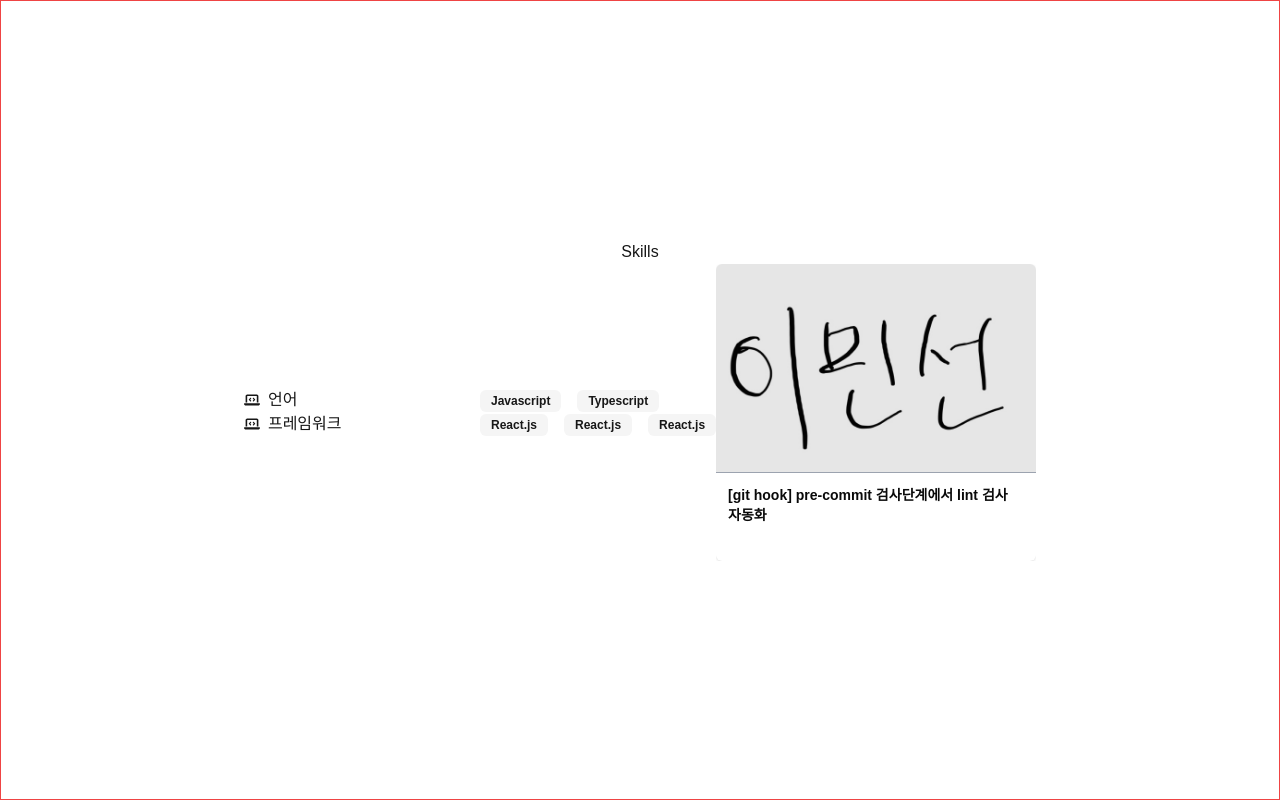
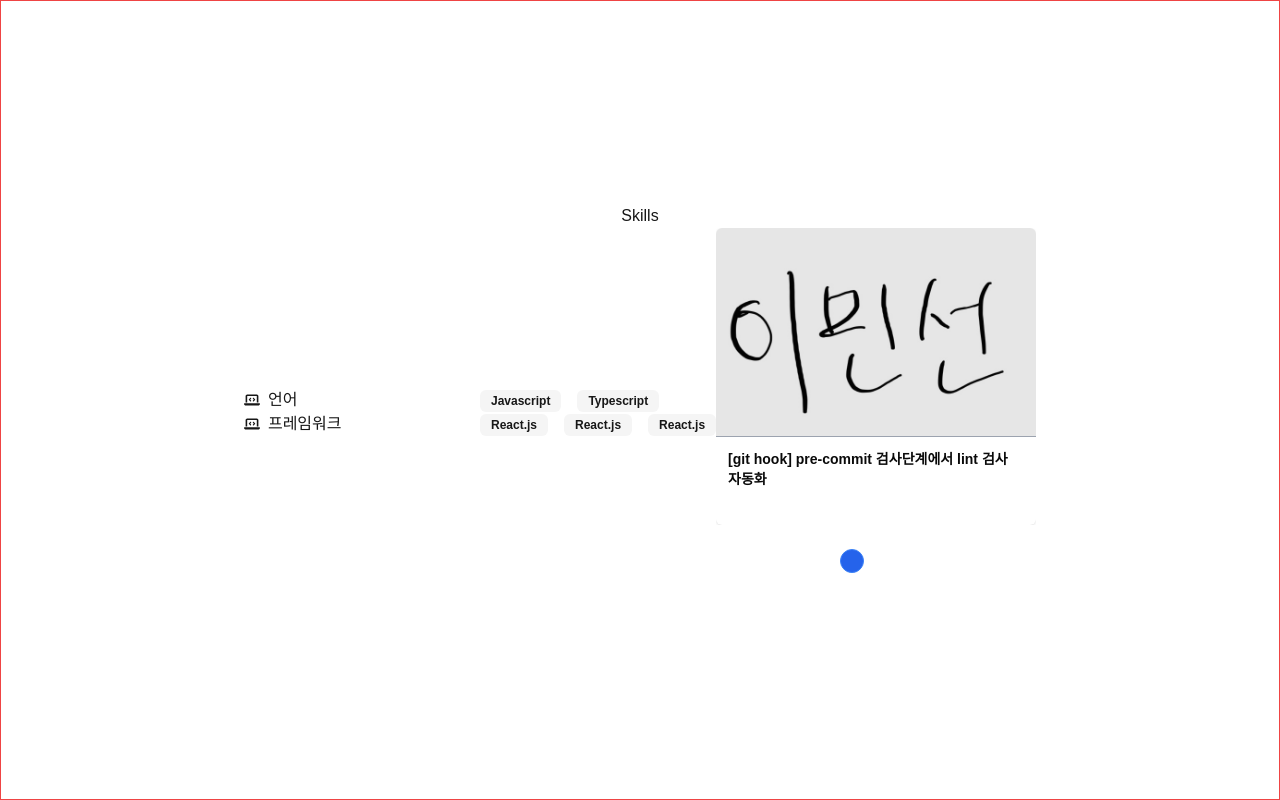
Before and after one commit to minsun0714/frontend-porfolio, a Next.js app in the folder frontend/: page / in a window 1280 px wide. Shown: the part 800-1600 px from the top of the page. Built offline with nearby package versions, Linux system fonts and the light colour scheme.

Commit message:
feat: 버튼을 클릭하면 캐루셀이 넘어가도록 구현 (캐루셀이 넘어가면 버튼이 변경되도록 추가 작업 필요요)

```diff
--- a/frontend/src/components/Skill/StudyMaterials.tsx
+++ b/frontend/src/components/Skill/StudyMaterials.tsx
@@ -5,8 +5,8 @@ import {
 	Carousel,
 	CarouselContent,
 	CarouselItem,
-	CarouselNext,
-	CarouselPrevious,
+	CarouselPointerProvider,
+	CarouselPointer,
 } from "@/components/ui/carousel";
 
 export const StudyMaterials = () => {
@@ -18,13 +18,13 @@ export const StudyMaterials = () => {
 			url: "https://velog.io/@jasmine0714/AWS-ALB",
 		},
 		{
-			id: 0,
+			id: 1,
 			title: "[git hook] pre-commit 검사단계에서 lint 검사 자동화",
 			thumbnailImg: images.thumbnail,
 			url: "https://velog.io/@jasmine0714/AWS-ALB",
 		},
 		{
-			id: 0,
+			id: 2,
 			title: "[git hook] pre-commit 검사단계에서 lint 검사 자동화",
 			thumbnailImg: images.thumbnail,
 			url: "https://velog.io/@jasmine0714/AWS-ALB",
@@ -34,8 +34,8 @@ export const StudyMaterials = () => {
 		<section>
 			<Carousel className="w-full max-w-xs">
 				<CarouselContent>
-					{studyMaterialCards.map((card, index) => (
-						<CarouselItem key={index}>
+					{studyMaterialCards.map((card) => (
+						<CarouselItem key={card.id}>
 							<div className="">
 								<Card>
 									<CardContent className="flex flex-col items-center justify-center">
@@ -57,6 +57,15 @@ export const StudyMaterials = () => {
 						</CarouselItem>
 					))}
 				</CarouselContent>
+				<CarouselPointerProvider>
+					{studyMaterialCards.map((material, idx) => {
+						return (
+							<li key={material.id}>
+								<CarouselPointer targetIdx={idx} />
+							</li>
+						);
+					})}
+				</CarouselPointerProvider>
 			</Carousel>
 		</section>
 	);
--- a/frontend/src/components/ui/carousel.tsx
+++ b/frontend/src/components/ui/carousel.tsx
@@ -1,43 +1,42 @@
-import * as React from "react"
 import useEmblaCarousel, {
 	type UseEmblaCarouselType,
-} from "embla-carousel-react"
-import { ArrowLeft, ArrowRight } from "lucide-react"
+} from "embla-carousel-react";
+import { ArrowLeft, ArrowRight } from "lucide-react";
+import * as React from "react";
+import { Button } from "@/components/ui/button";
+import { cn } from "@/lib/utils";
 
-import { cn } from "@/lib/utils"
-import { Button } from "@/components/ui/button"
-
-type CarouselApi = UseEmblaCarouselType[1]
-type UseCarouselParameters = Parameters<typeof useEmblaCarousel>
-type CarouselOptions = UseCarouselParameters[0]
-type CarouselPlugin = UseCarouselParameters[1]
+type CarouselApi = UseEmblaCarouselType[1];
+type UseCarouselParameters = Parameters<typeof useEmblaCarousel>;
+type CarouselOptions = UseCarouselParameters[0];
+type CarouselPlugin = UseCarouselParameters[1];
 
 type CarouselProps = {
-  opts?: CarouselOptions
-  plugins?: CarouselPlugin
-  orientation?: "horizontal" | "vertical"
-  setApi?: (api: CarouselApi) => void
+	opts?: CarouselOptions;
+	plugins?: CarouselPlugin;
+	orientation?: "horizontal" | "vertical";
+	setApi?: (api: CarouselApi) => void;
+};
+
+type CarouselContextProps = {
+	carouselRef: ReturnType<typeof useEmblaCarousel>[0];
+	api: ReturnType<typeof useEmblaCarousel>[1];
+	scrollPrev: () => void;
+	scrollNext: () => void;
+	canScrollPrev: boolean;
+	canScrollNext: boolean;
+} & CarouselProps;
+
+const CarouselContext = React.createContext<CarouselContextProps | null>(null);
+
+function useCarousel() {
+	const context = React.useContext(CarouselContext);
+
+	if (!context) {
+		throw new Error("useCarousel must be used within a <Carousel />");
 	}
 
-type CarouselContextProps = {
-  carouselRef: ReturnType<typeof useEmblaCarousel>[0]
-  api: ReturnType<typeof useEmblaCarousel>[1]
-  scrollPrev: () => void
-  scrollNext: () => void
-  canScrollPrev: boolean
-  canScrollNext: boolean
-} & CarouselProps
-
-const CarouselContext = React.createContext<CarouselContextProps | null>(null)
-
-function useCarousel() {
-  const context = React.useContext(CarouselContext)
-
-  if (!context) {
-    throw new Error("useCarousel must be used within a <Carousel />")
-  }
-
-  return context
+	return context;
 }
 
 const Carousel = React.forwardRef<
@@ -54,69 +53,69 @@ const Carousel = React.forwardRef<
 			children,
 			...props
 		},
-    ref
+		ref,
 	) => {
 		const [carouselRef, api] = useEmblaCarousel(
 			{
 				...opts,
 				axis: orientation === "horizontal" ? "x" : "y",
 			},
-      plugins
-    )
-    const [canScrollPrev, setCanScrollPrev] = React.useState(false)
-    const [canScrollNext, setCanScrollNext] = React.useState(false)
+			plugins,
+		);
+		const [canScrollPrev, setCanScrollPrev] = React.useState(false);
+		const [canScrollNext, setCanScrollNext] = React.useState(false);
 
 		const onSelect = React.useCallback((api: CarouselApi) => {
 			if (!api) {
-        return
+				return;
 			}
 
-      setCanScrollPrev(api.canScrollPrev())
-      setCanScrollNext(api.canScrollNext())
-    }, [])
+			setCanScrollPrev(api.canScrollPrev());
+			setCanScrollNext(api.canScrollNext());
+		}, []);
 
 		const scrollPrev = React.useCallback(() => {
-      api?.scrollPrev()
-    }, [api])
+			api?.scrollPrev();
+		}, [api]);
 
 		const scrollNext = React.useCallback(() => {
-      api?.scrollNext()
-    }, [api])
+			api?.scrollNext();
+		}, [api]);
 
 		const handleKeyDown = React.useCallback(
 			(event: React.KeyboardEvent<HTMLDivElement>) => {
 				if (event.key === "ArrowLeft") {
-          event.preventDefault()
-          scrollPrev()
+					event.preventDefault();
+					scrollPrev();
 				} else if (event.key === "ArrowRight") {
-          event.preventDefault()
-          scrollNext()
+					event.preventDefault();
+					scrollNext();
 				}
 			},
-      [scrollPrev, scrollNext]
-    )
+			[scrollPrev, scrollNext],
+		);
 
 		React.useEffect(() => {
 			if (!api || !setApi) {
-        return
+				return;
 			}
 
-      setApi(api)
-    }, [api, setApi])
+			setApi(api);
+		}, [api, setApi]);
 
 		React.useEffect(() => {
 			if (!api) {
-        return
+				return;
 			}
 
-      onSelect(api)
-      api.on("reInit", onSelect)
-      api.on("select", onSelect)
+			onSelect(api);
+			api.on("reInit", onSelect);
+			api.on("select", onSelect);
 
 			return () => {
-        api?.off("select", onSelect)
-      }
-    }, [api, onSelect])
+				api?.off("select", onSelect);
+			};
+		}, [api, onSelect]);
 
 		return (
 			<CarouselContext.Provider
@@ -143,16 +142,16 @@ const Carousel = React.forwardRef<
 					{children}
 				</div>
 			</CarouselContext.Provider>
-    )
-  }
-)
-Carousel.displayName = "Carousel"
+		);
+	},
+);
+Carousel.displayName = "Carousel";
 
 const CarouselContent = React.forwardRef<
 	HTMLDivElement,
 	React.HTMLAttributes<HTMLDivElement>
 >(({ className, ...props }, ref) => {
-  const { carouselRef, orientation } = useCarousel()
+	const { carouselRef, orientation } = useCarousel();
 
 	return (
 		<div ref={carouselRef} className="overflow-hidden">
@@ -161,20 +160,20 @@ const CarouselContent = React.forwardRef<
 				className={cn(
 					"flex",
 					orientation === "horizontal" ? "-ml-4" : "-mt-4 flex-col",
-          className
+					className,
 				)}
 				{...props}
 			/>
 		</div>
-  )
-})
-CarouselContent.displayName = "CarouselContent"
+	);
+});
+CarouselContent.displayName = "CarouselContent";
 
 const CarouselItem = React.forwardRef<
 	HTMLDivElement,
 	React.HTMLAttributes<HTMLDivElement>
 >(({ className, ...props }, ref) => {
-  const { orientation } = useCarousel()
+	const { orientation } = useCarousel();
 
 	return (
 		<div
@@ -184,19 +183,19 @@ const CarouselItem = React.forwardRef<
 			className={cn(
 				"min-w-0 shrink-0 grow-0 basis-full",
 				orientation === "horizontal" ? "pl-4" : "pt-4",
-        className
+				className,
 			)}
 			{...props}
 		/>
-  )
-})
-CarouselItem.displayName = "CarouselItem"
+	);
+});
+CarouselItem.displayName = "CarouselItem";
 
 const CarouselPrevious = React.forwardRef<
 	HTMLButtonElement,
 	React.ComponentProps<typeof Button>
 >(({ className, variant = "outline", size = "icon", ...props }, ref) => {
-  const { orientation, scrollPrev, canScrollPrev } = useCarousel()
+	const { orientation, scrollPrev, canScrollPrev } = useCarousel();
 
 	return (
 		<Button
@@ -208,7 +207,7 @@ const CarouselPrevious = React.forwardRef<
 				orientation === "horizontal"
 					? "-left-12 top-1/2 -translate-y-1/2"
 					: "-top-12 left-1/2 -translate-x-1/2 rotate-90",
-        className
+				className,
 			)}
 			disabled={!canScrollPrev}
 			onClick={scrollPrev}
@@ -217,15 +216,15 @@ const CarouselPrevious = React.forwardRef<
 			<ArrowLeft className="h-4 w-4" />
 			<span className="sr-only">Previous slide</span>
 		</Button>
-  )
-})
-CarouselPrevious.displayName = "CarouselPrevious"
+	);
+});
+CarouselPrevious.displayName = "CarouselPrevious";
 
 const CarouselNext = React.forwardRef<
 	HTMLButtonElement,
 	React.ComponentProps<typeof Button>
 >(({ className, variant = "outline", size = "icon", ...props }, ref) => {
-  const { orientation, scrollNext, canScrollNext } = useCarousel()
+	const { orientation, scrollNext, canScrollNext } = useCarousel();
 
 	return (
 		<Button
@@ -237,7 +236,7 @@ const CarouselNext = React.forwardRef<
 				orientation === "horizontal"
 					? "-right-12 top-1/2 -translate-y-1/2"
 					: "-bottom-12 left-1/2 -translate-x-1/2 rotate-90",
-        className
+				className,
 			)}
 			disabled={!canScrollNext}
 			onClick={scrollNext}
@@ -246,9 +245,82 @@ const CarouselNext = React.forwardRef<
 			<ArrowRight className="h-4 w-4" />
 			<span className="sr-only">Next slide</span>
 		</Button>
-  )
-})
-CarouselNext.displayName = "CarouselNext"
+	);
+});
+CarouselNext.displayName = "CarouselNext";
+
+type CarouselContextType = {
+	currentIdx: number;
+	scrollTo: (cur: number, targetIdx: number) => void;
+};
+
+const CarouselPointerContext = React.createContext<
+	CarouselContextType | undefined
+>(undefined);
+
+export const CarouselPointerProvider = React.forwardRef<
+	HTMLDivElement,
+	{ children: React.ReactNode }
+>(({ children }, ref) => {
+	const { scrollNext, scrollPrev } = useCarousel();
+	const [currentIdx, setCurrentIdx] = React.useState(0);
+
+	const scrollTo = (cur: number, targetIdx: number) => {
+		if (currentIdx < targetIdx) {
+			if (cur >= targetIdx) return;
+			scrollNext();
+			scrollTo(cur + 1, targetIdx);
+		} else {
+			if (cur <= targetIdx) return;
+			scrollPrev();
+			scrollTo(cur - 1, targetIdx);
+		}
+		setCurrentIdx(targetIdx);
+	};
+
+	return (
+		<CarouselPointerContext.Provider value={{ currentIdx, scrollTo }}>
+			<div ref={ref} className="p-6 flex justify-center items-center gap-x-4">
+				{children}
+			</div>
+		</CarouselPointerContext.Provider>
+	);
+});
+
+CarouselPointerProvider.displayName = "CarouselPointerProvider";
+
+export const useCarouselPointer = () => {
+	const context = React.useContext(CarouselPointerContext);
+	if (!context) {
+		throw new Error(
+			"useCarouselPointer must be used within a CarouselPointerProvider",
+		);
+	}
+	return context;
+};
+
+const CarouselPointer = React.forwardRef<
+	HTMLButtonElement,
+	{ targetIdx: number } & React.ComponentProps<"button">
+>(({ targetIdx, ...props }, ref) => {
+	const { currentIdx, scrollTo } = useCarouselPointer();
+	return (
+		<button
+			ref={ref}
+			onClick={() => scrollTo(currentIdx, targetIdx)}
+			{...props}
+			className={cn(
+				"flex items-center w-2 h-2 border border-white rounded-full bg-white",
+				currentIdx === targetIdx &&
+					"h-6 w-6 bg-blue-600 border border-blue-500",
+			)}
+		/>
+	);
+});
+
+CarouselPointer.displayName = "CarouselPointer";
+
+export default CarouselPointer;
 
 export {
 	type CarouselApi,
@@ -257,4 +329,5 @@ export {
 	CarouselItem,
 	CarouselPrevious,
 	CarouselNext,
-}
+	CarouselPointer,
+};
--- a/frontend/src/styles/globals.css
+++ b/frontend/src/styles/globals.css
@@ -18,6 +18,7 @@ body {
   color: var(--foreground);
   background: var(--background);
   font-family: Arial, Helvetica, sans-serif;
+  list-style: none;
 }
 
 @layer base {
```
Lines whose indentation alone changed are shown as unchanged.
